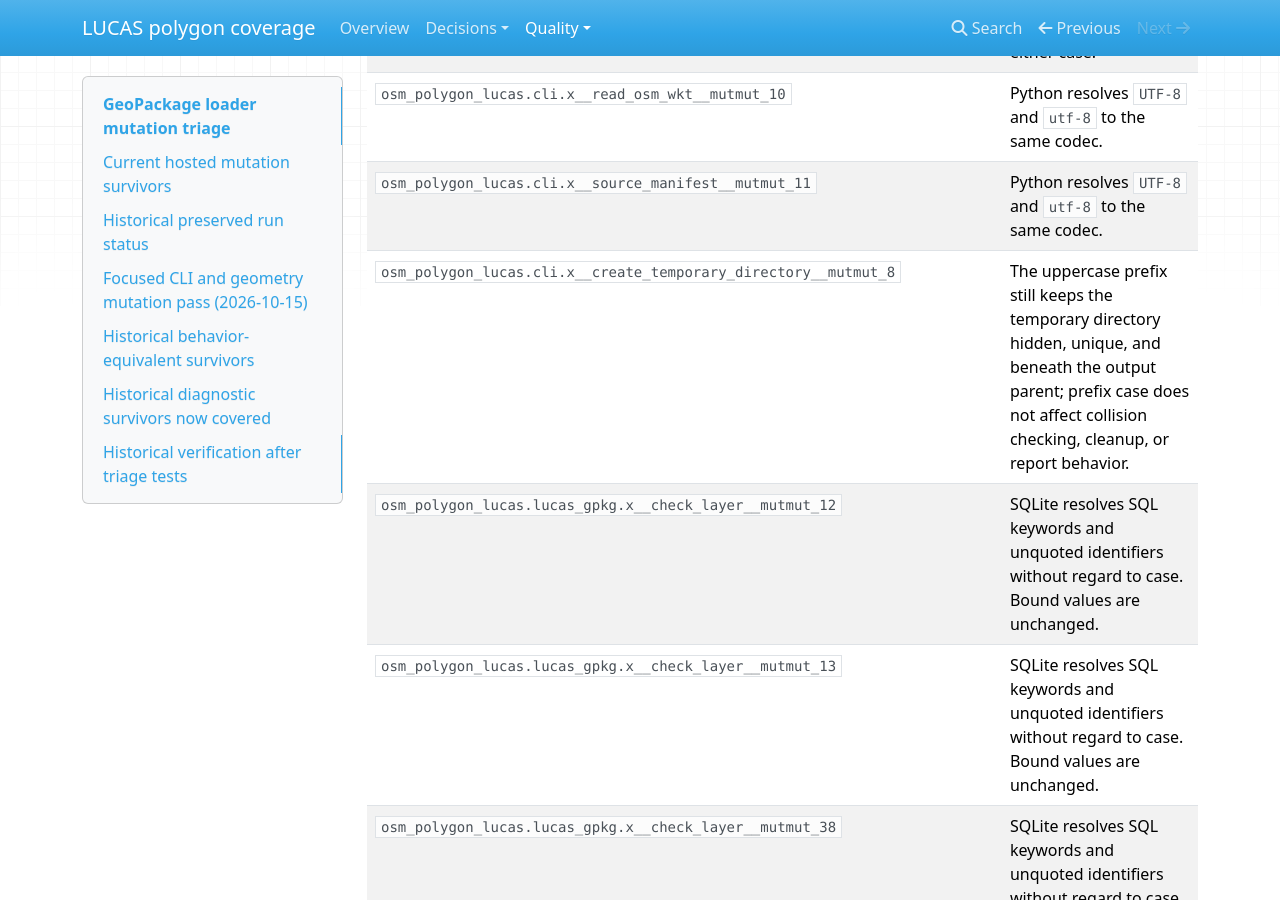
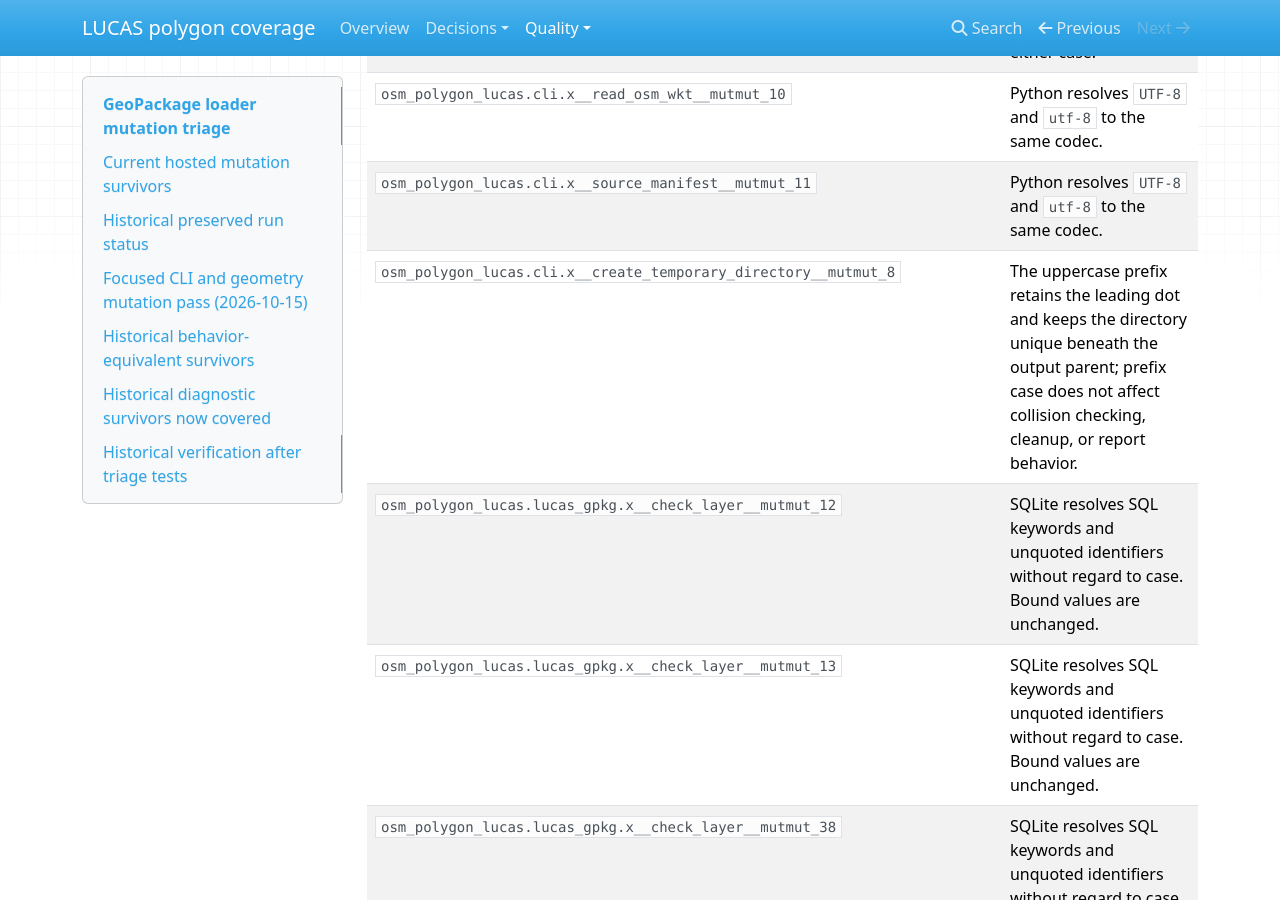
Before and after one commit to NoeFlandre/osm-polygon-lucas, an MkDocs documentation site: the page built from docs/quality/mutation-triage.md, in a window 1280 px wide and 900 px high, scrolled down 350 px. Built offline with MkDocs 1.6.1, drawn with Linux system fonts in a browser that asks for light colours; nearby versions of some CDN libraries.

Commit message:
Clarify dot-prefixed temporary directory behavior

```diff
--- a/docs/quality/mutation-triage.md
+++ b/docs/quality/mutation-triage.md
@@ -9,7 +9,7 @@ The mutation job compares every surviving mutant ID against this table. An undoc
 | `osm_polygon_lucas.cli.x__report_text__mutmut_30` | `None` and `False` are both falsey. `json.dumps` rejects non-finite numbers in either case. |
 | `osm_polygon_lucas.cli.x__read_osm_wkt__mutmut_10` | Python resolves `UTF-8` and `utf-8` to the same codec. |
 | `osm_polygon_lucas.cli.x__source_manifest__mutmut_11` | Python resolves `UTF-8` and `utf-8` to the same codec. |
-| `osm_polygon_lucas.cli.x__create_temporary_directory__mutmut_8` | The uppercase prefix still keeps the temporary directory hidden, unique, and beneath the output parent; prefix case does not affect collision checking, cleanup, or report behavior. |
+| `osm_polygon_lucas.cli.x__create_temporary_directory__mutmut_8` | The uppercase prefix retains the leading dot and keeps the directory unique beneath the output parent; prefix case does not affect collision checking, cleanup, or report behavior. |
 | `osm_polygon_lucas.lucas_gpkg.x__check_layer__mutmut_12` | SQLite resolves SQL keywords and unquoted identifiers without regard to case. Bound values are unchanged. |
 | `osm_polygon_lucas.lucas_gpkg.x__check_layer__mutmut_13` | SQLite resolves SQL keywords and unquoted identifiers without regard to case. Bound values are unchanged. |
 | `osm_polygon_lucas.lucas_gpkg.x__check_layer__mutmut_38` | SQLite resolves SQL keywords and unquoted identifiers without regard to case. Bound values are unchanged. |
```
Also changed, not shown: 1 other file.
